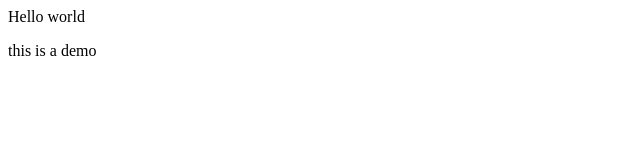
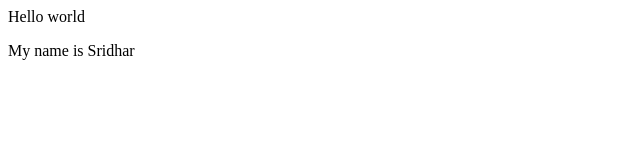
Before and after one commit to Madhumathi1102/Nanmudhalvan, a plain HTML site: page index.html in a window 1280 px wide. Shown: the full height of the page, 0-640 px from the left. Drawn offline with Linux system fonts and the light colour scheme.

```diff
--- a/index.html
+++ b/index.html
@@ -1,4 +1,4 @@
 <h>Hello world</h>
 </br>
 <p>
-this is a demo</p>
+My name is Sridhar</p>
```
